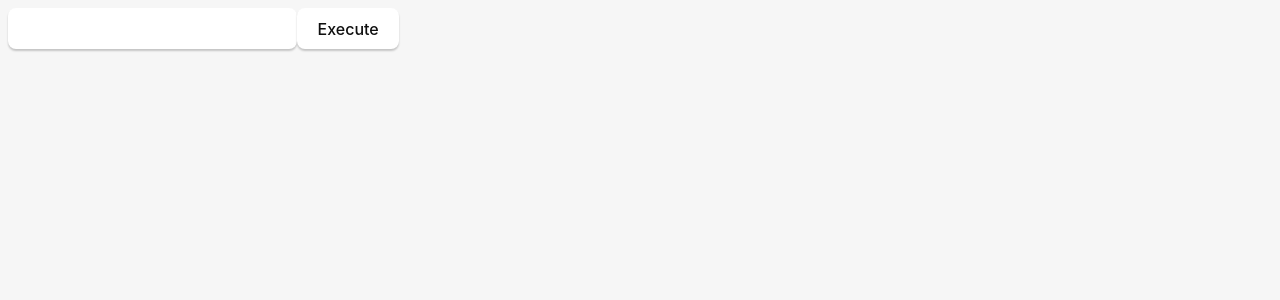
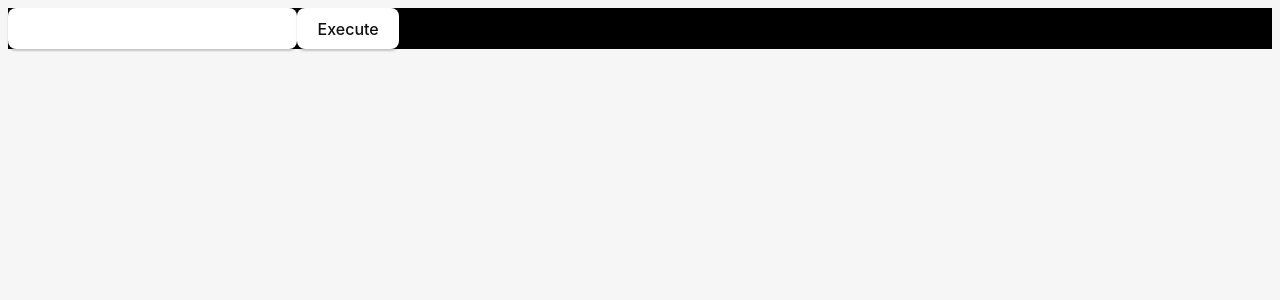
Before and after one commit to DALM1/dalm1term, a React (Vite) app: page / in a window 1280 px wide. Shown: the top 300 px of the page. Built offline with nearby package versions, Linux system fonts and the light colour scheme.

Commit message:
Updates BASED

```diff
--- a/src/App.css
+++ b/src/App.css
@@ -10,3 +10,11 @@
   height: 15rem;
   width: 30rem;
 }
+
+pre {
+  color: green;
+}
+
+.App {
+  background-color: black;
+}
```
